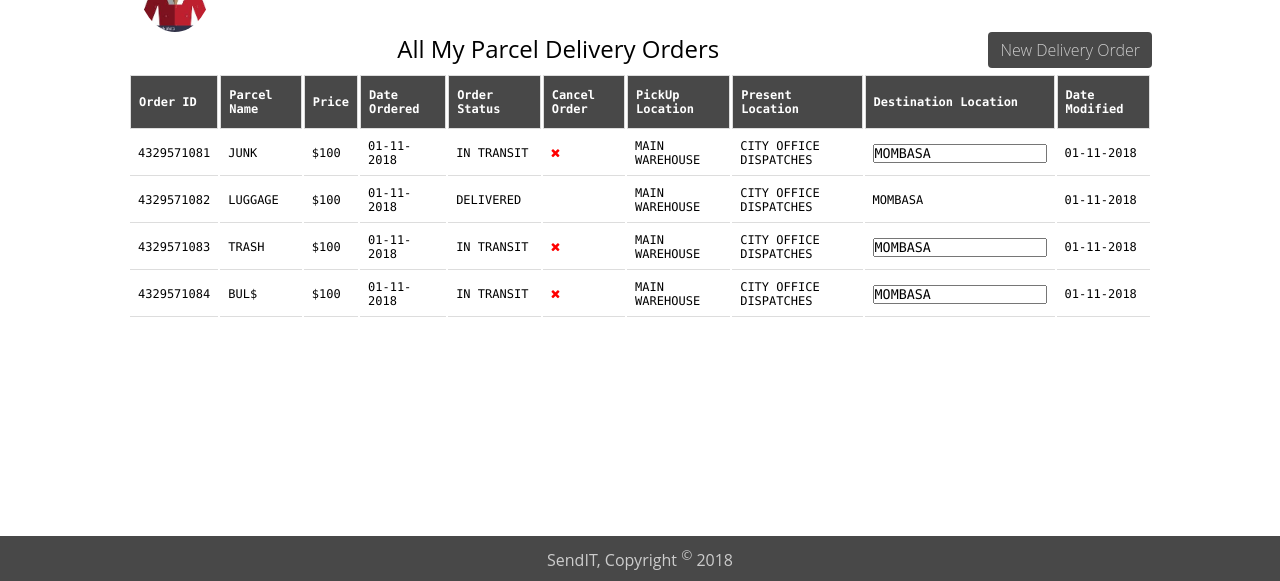
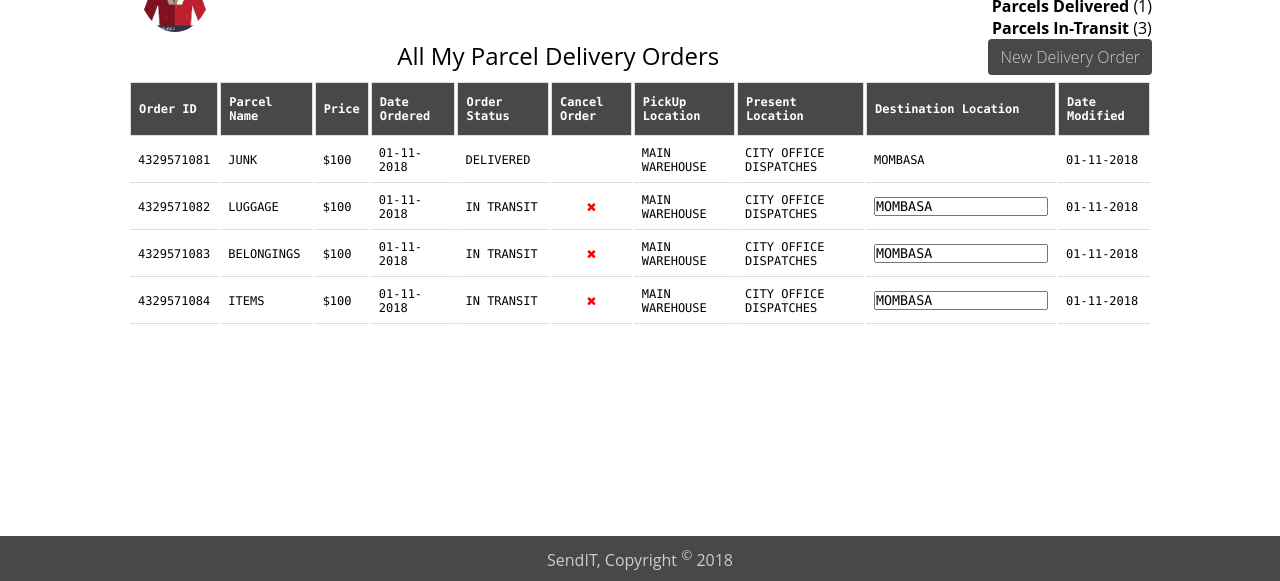
Before and after one commit to koitoror/SendIT, a plain HTML site: page UI/profile.html in a window 1280 px wide. Shown: the part 219-800 px from the top of the page. Drawn offline with Linux system fonts and the light colour scheme.

Commit message:
[Chore #161647481] Input fields refactor and add counter

```diff
--- a/UI/profile.html
+++ b/UI/profile.html
@@ -39,9 +39,12 @@
             <div id="avatar">
                 <img src="static/images/attendant-avatar.jpg" alt="Image">
             </div>
-            <h2>Dashboard, <small>Rodham Hillary</small></h2>
-
+            <h2>Dashboard, <small>Donald John</small></h2>
             <hr>
+            <div class="float-right">
+                <p><b>Parcels Delivered </b>(1)</p>
+                <p><b>Parcels In-Transit </b>(3)</p>
+            </div>
 
         </div>
     </section>
@@ -74,21 +77,6 @@
                             <td>JUNK</td>
                             <td>$100</td>
                             <td>01-11-2018</td>
-                            <td>IN TRANSIT</td>
-                            <td><a href="profile.html"><i class="fa fa-close"></i></a></td>
-                            <td>MAIN WAREHOUSE</td>
-                            <td>CITY OFFICE DISPATCHES</td>
-                            <td><input type="text" name="Destination" value="MOMBASA"></td>
-                            <td>01-11-2018</td>
-
-
-                            </tr>
-                            <tr>
-
-                            <td>4329571082</td>
-                            <td>LUGGAGE</td>
-                            <td>$100</td>
-                            <td>01-11-2018</td>
                             <td>DELIVERED</td>
                             <td></td>
                             <td>MAIN WAREHOUSE</td>
@@ -100,15 +88,30 @@
                             </tr>
                             <tr>
 
-                            <td>4329571083</td>
-                            <td>TRASH</td>
+                            <td>4329571082</td>
+                            <td>LUGGAGE</td>
                             <td>$100</td>
                             <td>01-11-2018</td>
                             <td>IN TRANSIT</td>
-                            <td><a href="profile.html"><i class="fa fa-close"></i></a></td>
+                            <td class="text-center"><a href="profile.html"><i class="fa fa-close"></i></a></td>
                             <td>MAIN WAREHOUSE</td>
                             <td>CITY OFFICE DISPATCHES</td>
-                            <td><input type="text" name="Destination" value="MOMBASA"></td>
+                            <td class="input-wrapper"><input type="text" name="Destination" value="MOMBASA"></td>
+                            <td>01-11-2018</td>
+
+
+                            </tr>
+                            <tr>
+
+                            <td>4329571083</td>
+                            <td>BELONGINGS</td>
+                            <td>$100</td>
+                            <td>01-11-2018</td>
+                            <td>IN TRANSIT</td>
+                            <td class="text-center"><a href="profile.html"><i class="fa fa-close"></i></a></td>
+                            <td>MAIN WAREHOUSE</td>
+                            <td>CITY OFFICE DISPATCHES</td>
+                            <td  class="input-wrapper"><input type="text" name="Destination" value="MOMBASA"></td>
                             <td>01-11-2018</td>
 
 
@@ -116,14 +119,14 @@
                             <tr>
 
                             <td>4329571084</td>
-                            <td>BUL$</td>
+                            <td>ITEMS</td>
                             <td>$100</td>
                             <td>01-11-2018</td>
                             <td>IN TRANSIT</td>
-                            <td><a href="profile.html"><i class="fa fa-close"></i></a></td>
+                            <td class="text-center"><a href="profile.html"><i class="fa fa-close"></i></a></td>
                             <td>MAIN WAREHOUSE</td>
                             <td>CITY OFFICE DISPATCHES</td>
-                            <td><input type="text" name="Destination" value="MOMBASA"></td>
+                            <td class="input-wrapper"><input type="text" name="Destination" value="MOMBASA"></td>
                             <td>01-11-2018</td>
 
 
@@ -132,6 +135,7 @@
             </div>
         </div>
     </section>
+
     <footer class="text-center bg-dark">
         <p>
             SendIT, Copyright <sup>&copy;</sup> 2018
```
